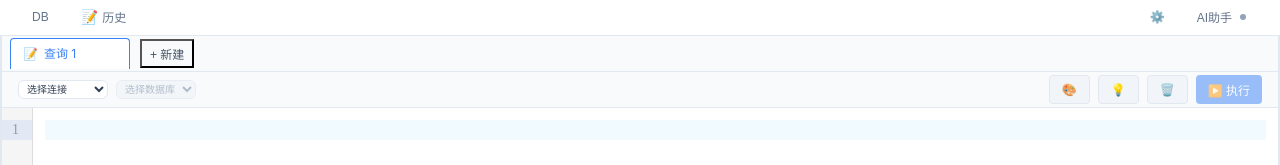
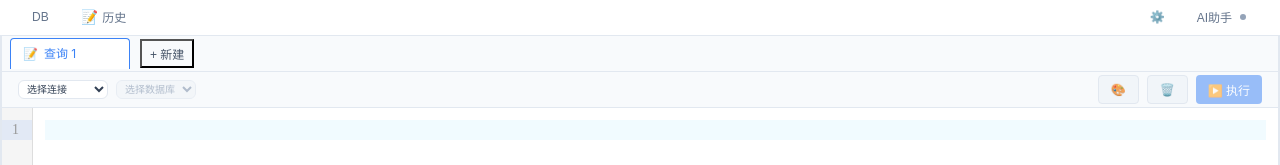
Before and after one commit to misxzaiz/qusc-db, a Vue app: page / in a window 1280 px wide. Shown: the top 165 px of the page. Built offline with nearby package versions, Linux system fonts and the light colour scheme.

Commit message:
refactor(components): 移除 SQL 编辑器中的智能补全按钮
- 从 SqlEditor组件中删除了智能补全按钮
- 减少了组件的冗余功能，简化了界面

```diff
--- a/src/components/workspace/SqlEditor.vue
+++ b/src/components/workspace/SqlEditor.vue
@@ -13,13 +13,6 @@
           :disabled="isFormatting"
         >
           {{ isFormatting ? '⏳' : '🎨' }}
-        </button>
-        <button
-          class="btn btn-secondary tooltip"
-          data-tooltip="触发智能补全"
-          @click="triggerSmartCompletion"
-        >
-          💡
         </button>
         <button
           class="btn btn-secondary tooltip"
```
